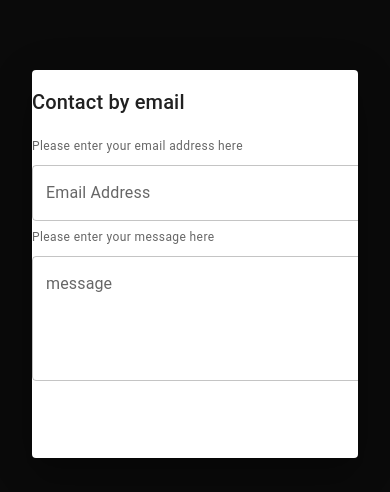
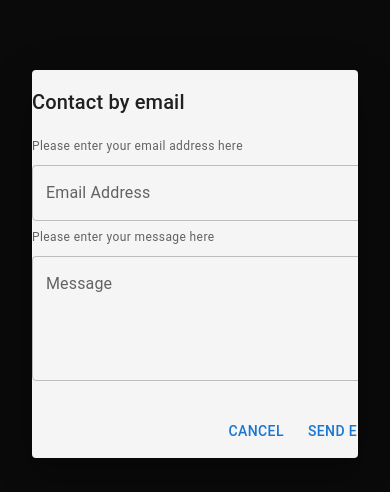
Before and after one commit to AmandaPtela/portfolio-amanda, a React (Create React App) app: page /contato in a window 390 px wide. Both pictures are taken after a click on the button "SEND ME AN EMAIL". Shown: the part 158-650 px from the top of the page. Built offline with nearby package versions, Linux system fonts and the light colour scheme; grey boxes are pictures that could not be loaded.

Commit message:
Ajuste cores e responsividade do modal de email

```diff
--- a/src/CSS/Form.css
+++ b/src/CSS/Form.css
@@ -1,7 +1,19 @@
-#dialogContent {
-    display: flex;
-    flex-direction: column;
-    justify-content: space-around;
-    height: 100%;
-    width: 90%;
+@media screen and (max-width: 800px) {
+    #dialogContent {
+        display: flex;
+        flex-direction: column;
+        justify-content: space-around;
+        height: 100%;
+        width: 88%;
+    }
 }
+
+@media screen and (min-width: 800px) {
+    #dialogContent {
+        display: flex;
+        flex-direction: column;
+        justify-content: space-around;
+        height: 100%;
+        width: 88%;
+    }
+}
--- a/src/Components/Contato.js
+++ b/src/Components/Contato.js
@@ -23,7 +23,7 @@
             </a>
             <FormDialog />
           </div>
-        <Link to="/"> <img id="voltar-btn" src={img} /></Link>
+        <Link to="/"> <img id="voltar-btn" alt="go-back-button" src={img} /></Link>
         </section>
       </div>
     )
--- a/src/Components/Form.js
+++ b/src/Components/Form.js
@@ -5,7 +5,7 @@
 import DialogActions from '@mui/material/DialogActions';
 import DialogContent from '@mui/material/DialogContent';
 import DialogTitle from '@mui/material/DialogTitle';
-import styles from '../CSS/Form.css';
+import '../CSS/Form.css';
 import { Box, FormHelperText } from '@mui/material';
 /* import { SMTPClient } from 'emailjs';
 
@@ -64,16 +64,15 @@
                 Send me an Email
             </Button>
             <Dialog open={open} onClose={handleClose}>
-                <form method='get' action="mailto:mandaptela@gmail.com" style={{ width: '600px' }} >
+                <form method='get' action="mailto:mandaptela@gmail.com" style={ window.innerWidth < 800 ? { width: '400px', backgroundColor: 'whitesmoke' } : { width: '600px', backgroundColor: 'whitesmoke' }} >
                     <DialogTitle>
                         Contact by email</DialogTitle>
-                    <DialogContent id="dialogContent" dividers={false}>
+                    <DialogContent id="dialogContent">
                         <div>
                             <FormHelperText>
                                 Please enter your email address here
                             </FormHelperText>
                             <TextField
-                                email
                                 autoFocus
                                 margin="dense"
                                 id="name"
@@ -88,11 +87,10 @@
                                 Please enter your message here
                             </FormHelperText>
                             <TextField
-                                message
                                 autoFocus
                                 margin="dense"
                                 id="name"
-                                label="message"
+                                label="Message"
                                 type="text"
                                 fullWidth
                                 variant="outlined"
@@ -102,8 +100,8 @@
                         </div>
                     </DialogContent>
                     <DialogActions>
-                        <Button onClick={handleClose}>Cancel</Button>
-                        <Button type="submit" onClick={handleClose}>
+                        <Button /* style={ { color: '#5f0979' }} */ onClick={handleClose}>Cancel</Button>
+                        <Button /* style={ { color: '#5f0979' }} */ type="submit" onClick={handleClose}>
                             Send email
                         </Button>
                     </DialogActions>
```
